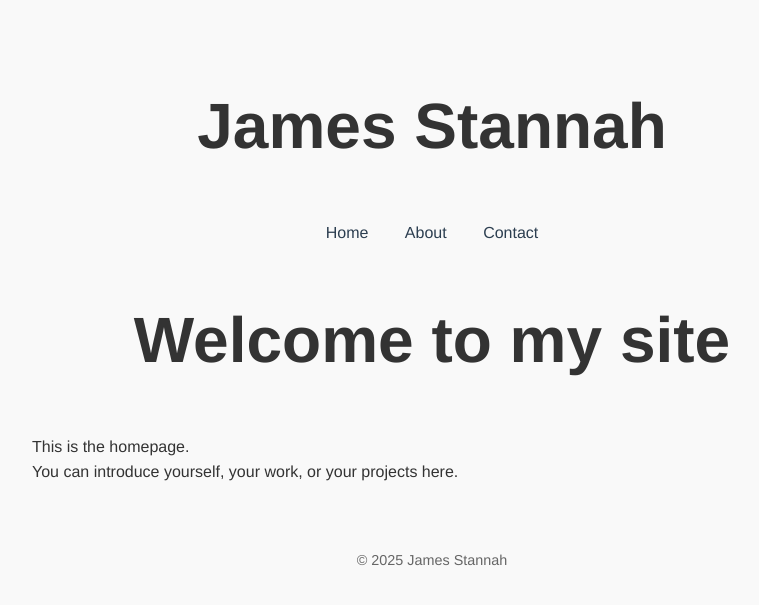
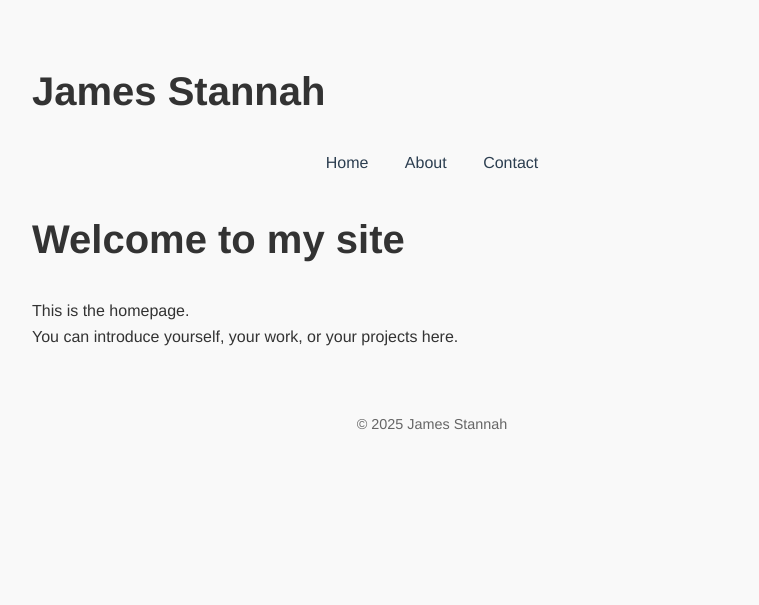
Before and after one commit to jamesstannah/jamesstannah.github.io, a Jekyll site: the page built from index.md, in a window 1280 px wide. Shown: the top 605 px of the page, without its empty margins (208-967 px from the left). Built offline with Jekyll 4.4.1, drawn with Linux system fonts in a browser that asks for light colours.

Commit message:
Update style.css

```diff
--- a/assets/style.css
+++ b/assets/style.css
@@ -5,12 +5,6 @@ body {
   line-height: 1.6;
   padding: 2rem;
   background-color: #f9f9f9;
-  color: #333;
-}
-
-body.home h1 {
-  font-size: 4rem;  /* bigger title for homepage only */
-  text-align: center;
   color: #333;
 }
 
```
